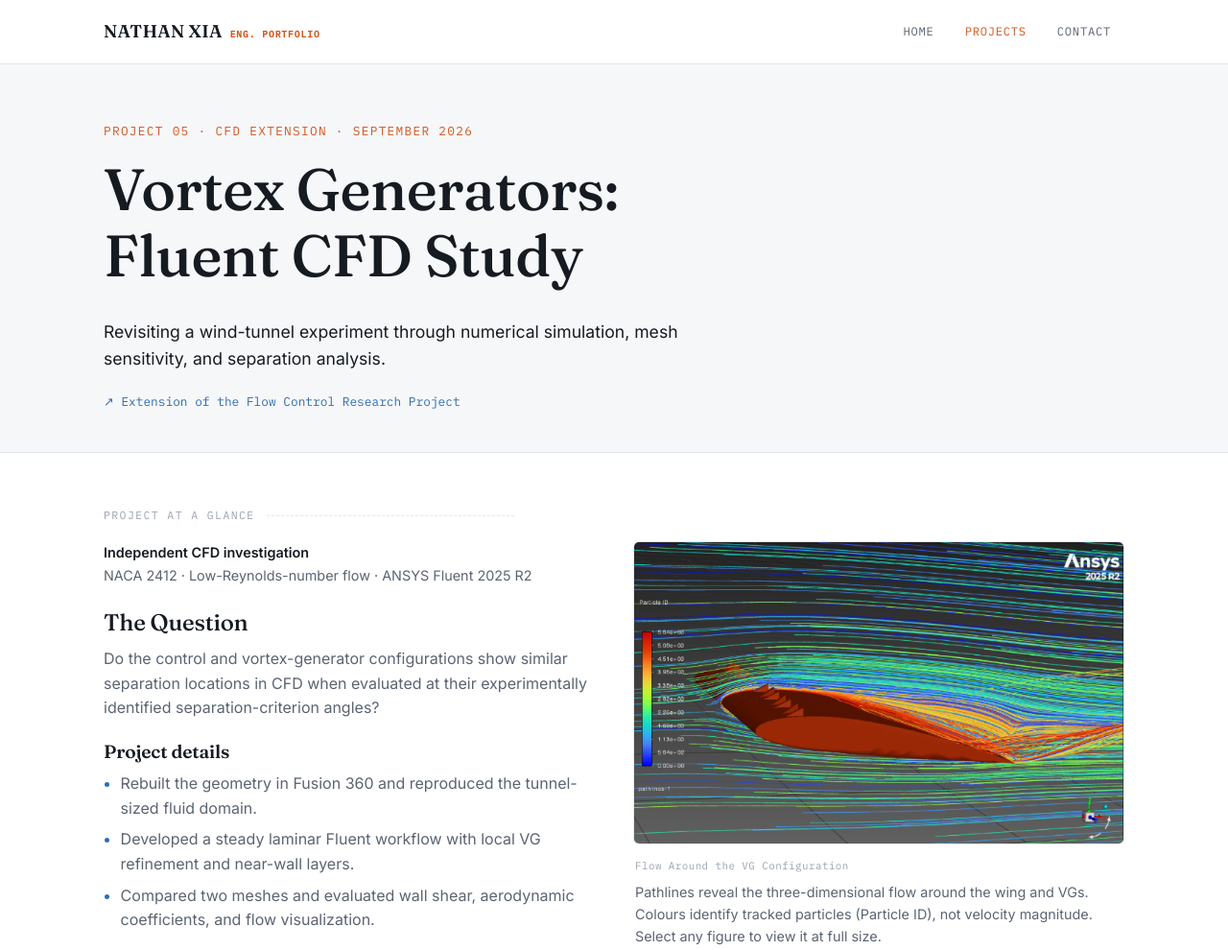
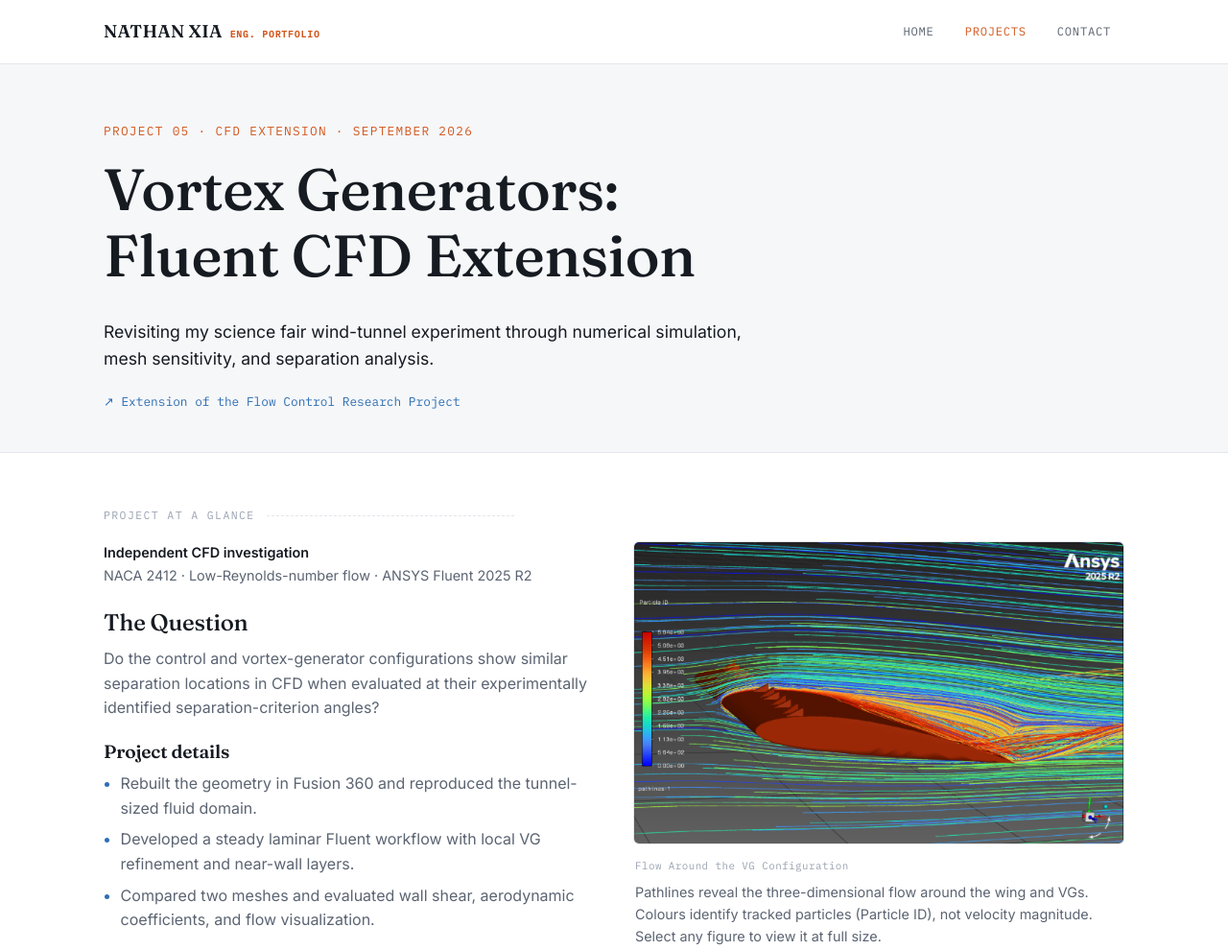
Before and after one commit to nathanielalt/portfolio, a plain HTML site: page project-5.html in a window 1280 px wide. Shown: the top 990 px of the page at 96% size. Drawn offline with Linux system fonts and the light colour scheme.

Commit message:
Update title and header for project-5.html

```diff
--- a/project-5.html
+++ b/project-5.html
@@ -3,7 +3,7 @@
 <head>
 <meta charset="UTF-8">
 <meta name="viewport" content="width=device-width, initial-scale=1.0">
-<title>Vortex Generators: Fluent CFD Study — Nathan Xia</title>
+<title>Vortex Generators: Fluent CFD Extension — Nathan Xia</title>
 <link rel="preconnect" href="https://fonts.googleapis.com">
   <link rel="icon" type="image/x-icon" href="Icon.jpg">
 <link rel="preconnect" href="https://fonts.gstatic.com" crossorigin>
@@ -31,8 +31,8 @@
 <header class="proj-header">
   <div class="wrap cfd-header">
     <span class="index-tag">Project 05 · CFD Extension · September 2026</span>
-    <h1>Vortex Generators:<br>Fluent CFD Study</h1>
-    <p class="lead">Revisiting a wind-tunnel experiment through numerical simulation, mesh sensitivity, and separation analysis.</p>
+    <h1>Vortex Generators:<br>Fluent CFD Extension</h1>
+    <p class="lead">Revisiting my science fair wind-tunnel experiment through numerical simulation, mesh sensitivity, and separation analysis.</p>
     <a class="cfd-backlink" href="project-3.html">↗ Extension of the Flow Control Research Project</a>
   </div>
 </header>
```
